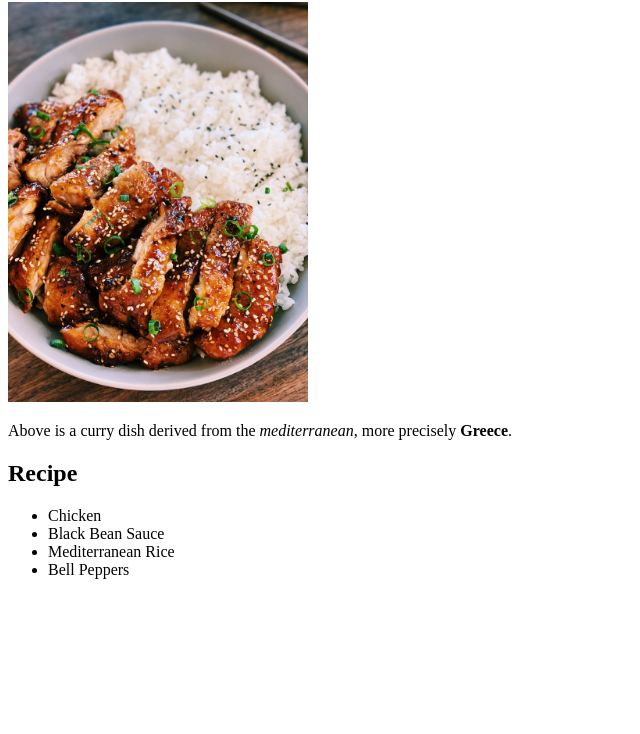
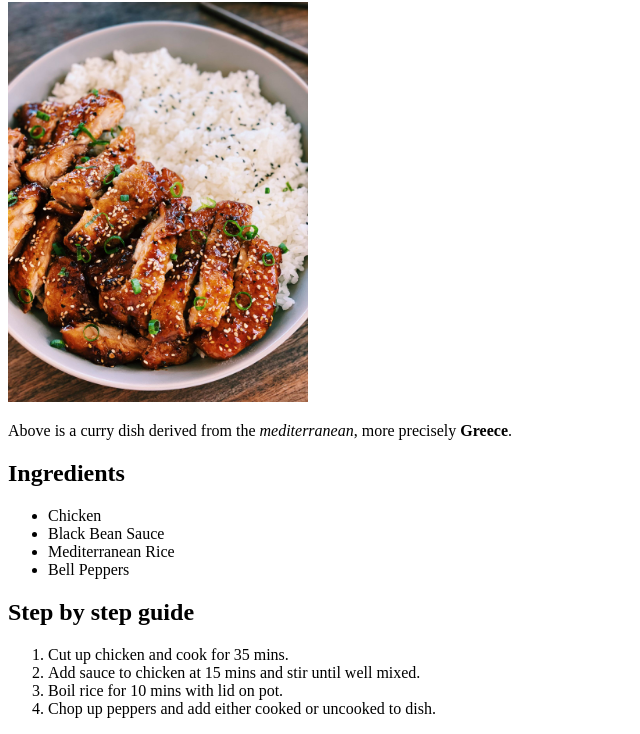
Before and after one commit to CrankyGravy/odin-recipes, a plain HTML site: page recipes/curry.html in a window 1280 px wide. Shown: the part 78-812 px from the top of the page, without its empty margins (0-640 px from the left). Drawn offline with Linux system fonts and the light colour scheme.

Commit message:
Added step by step guide to cook and updated ingredients header

```diff
--- a/recipes/curry.html
+++ b/recipes/curry.html
@@ -23,8 +23,8 @@
       precisely <strong>Greece</strong>.
     </p>
 
-    <!-- Recipe header -->
-    <h2>Recipe</h2>
+    <!-- Ingredients header -->
+    <h2>Ingredients</h2>
 
     <!-- Unordered list of ingredients -->
     <ul>
@@ -33,5 +33,16 @@
       <li>Mediterranean Rice</li>
       <li>Bell Peppers</li>
     </ul>
+
+    <!-- Step by step header -->
+    <h2>Step by step guide</h2>
+
+    <!-- Steps with ordered list -->
+    <ol>
+      <li>Cut up chicken and cook for 35 mins.</li>
+      <li>Add sauce to chicken at 15 mins and stir until well mixed.</li>
+      <li>Boil rice for 10 mins with lid on pot.</li>
+      <li>Chop up peppers and add either cooked or uncooked to dish.</li>
+    </ol>
   </body>
 </html>
```
